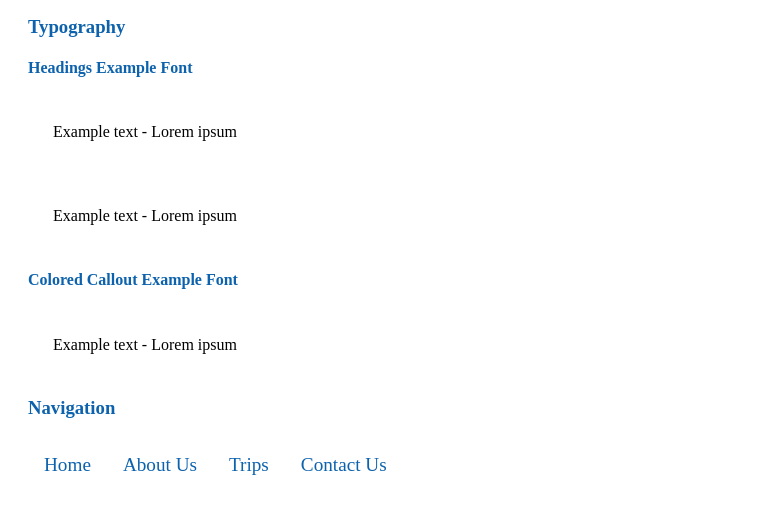
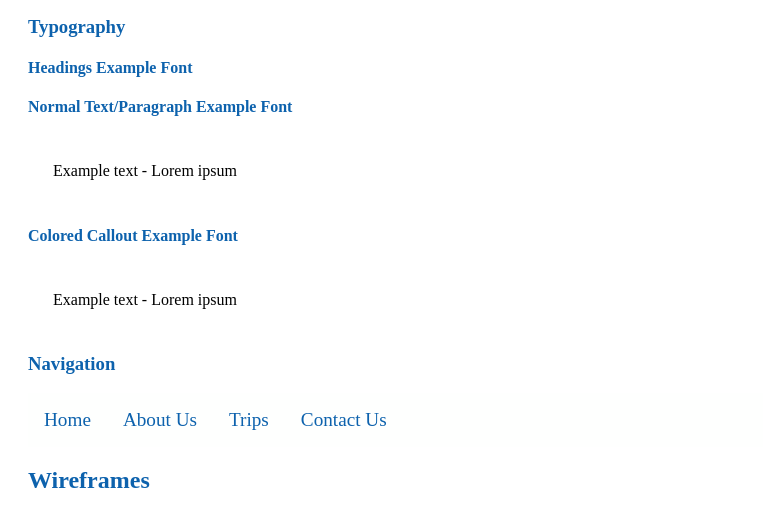
Before and after one commit to vickhail/wdd130, a plain HTML site: page wwr/site-plan-rafting.html in a window 1280 px wide. Shown: the part 1331-1840 px from the top of the page, without its empty margins (0-763 px from the left). Drawn offline with Linux system fonts and the light colour scheme.

Commit message:
final touchups html

```diff
--- a/wwr/site-plan-rafting.html
+++ b/wwr/site-plan-rafting.html
@@ -40,7 +40,7 @@
         <style>
             @import url("https://fonts.googleapis.com/css2?family=Roboto+Slab:wght@500&display=swap");
             </style>
-        <p>Example text - Lorem ipsum</p>
+        <h4>Normal Text/Paragraph Example Font</h4>
         <style>
             @import url("https://fonts.googleapis.com/css2?family=Barlow:wght@200&family=Roboto+Slab:wght@500&display=swap");
             </style>
```
